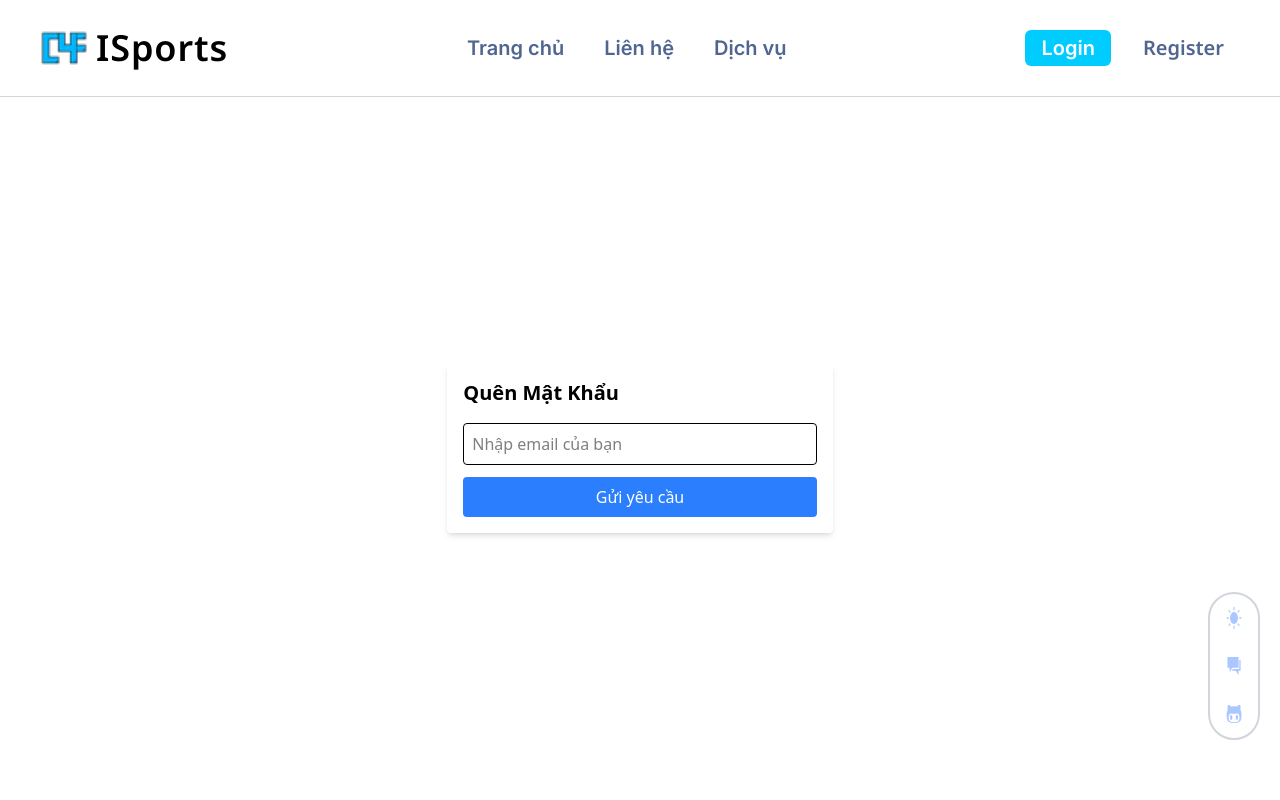
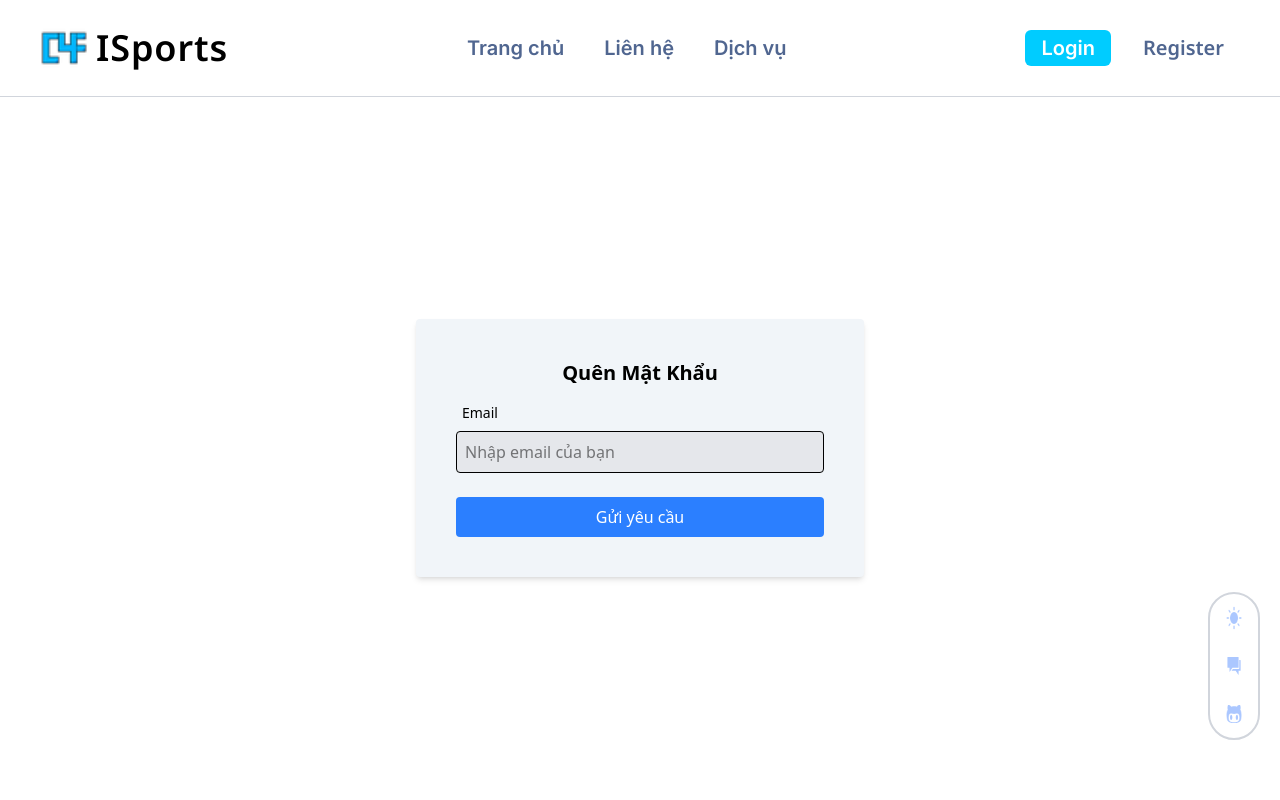
Before and after one commit to cuthanhcam/C4F-ISports-Frontend, a React (Vite) app: page /auth/forgot-password in a window 1280 px wide. Shown: the top 800 px of the page. Built offline with nearby package versions, Linux system fonts and the light colour scheme.

Commit message:
styles forgot-password, reset-password, change logic -> register

```diff
--- a/src/Components/ForgotPassword.tsx
+++ b/src/Components/ForgotPassword.tsx
@@ -13,7 +13,6 @@ const ForgotPassword = () => {
 
     try {
       const res = await forgotPassword({ email }); // Nhận response từ API
-      console.log("Phản hồi từ API:", res); // Debug log
       setMessage(res?.message || "Kiểm tra email để đặt lại mật khẩu!");
     } catch (error: any) {
       setMessage(`❌ ${error?.Error || "Có lỗi xảy ra!"}`);
@@ -25,18 +24,22 @@ const ForgotPassword = () => {
 
   return (
     <div className="h-screen pt-24 flex items-center justify-center">
-      <div className="max-w-md mx-auto p-4 bg-white shadow-md rounded">
-        <h2 className="text-xl font-bold mb-4">Quên Mật Khẩu</h2>
-        {message && <p className="text-center text-red-500">{message}</p>}
-        <form onSubmit={handleSubmit} className="space-y-3">
+      <div className="w-md mx-auto p-6 bg-slate-100 shadow-md rounded">
+        <div className="py-4">
+          <h2 className="text-xl font-bold mb-4 text-center">Quên Mật Khẩu</h2>
+          {message && <p className="text-center text-green-500 py-4">{message}</p>}
+          <form onSubmit={handleSubmit} className="flex flex-col gap-6 px-4">
+            <div className="flex flex-col gap-2">
+              <label htmlFor="" className="text-sm pl-1.5">Email</label>
               <input
                 type="email"
-            className="w-full p-2 border rounded"
+                className="w-full p-2 border rounded outline-none bg-gray-200"
                 placeholder="Nhập email của bạn"
                 value={email}
                 onChange={(e) => setEmail(e.target.value)}
                 required
               />
+            </div>
             <button
               type="submit"
               className="w-full bg-blue-500 text-white p-2 rounded cursor-pointer"
@@ -47,6 +50,7 @@ const ForgotPassword = () => {
           </form>
         </div>
       </div>
+    </div>
   );
 };
 
--- a/src/Components/Layout/Header.tsx
+++ b/src/Components/Layout/Header.tsx
@@ -9,8 +9,8 @@ import { CiLogout } from "react-icons/ci";
 import { HiOutlineBell } from "react-icons/hi2";
 
 interface HeaderProps {
-    isLogin: boolean;
-    setIsLogin: (value: boolean) => void;
+    isLogin: string;
+    setIsLogin: (value: string) => void;
 }
 
 
@@ -101,11 +101,19 @@ const Header: React.FC<HeaderProps> = ({ isLogin, setIsLogin }) => {
                         </div>
                     ) : (
                         <>
-                            <Link to="/auth/login" onClick={() => setIsLogin(!isLogin)} className={`text-xl text-text-primary font-secondary font-semibold px-4 py-1 rounded-md cursor-pointer hover:scale-110 transition-transform duration-300 ease-in-out ${isLogin ? "dark:text-white" : "text-white dark:text-black bg-btn-primary"}`}>
+                            <Link to="/auth/login" onClick={() => {
+                                if (isLogin !== 'login') {
+                                    setIsLogin('login');
+                                }
+                            }} className={`text-xl text-text-primary font-secondary font-semibold px-4 py-1 rounded-md cursor-pointer hover:scale-110 transition-transform duration-300 ease-in-out ${isLogin !== 'login' ? "dark:text-white" : "text-white dark:text-black bg-btn-primary"}`}>
                                 Login
                             </Link>
 
-                            <Link to="/auth/register" onClick={() => setIsLogin(!isLogin)} className={`text-xl text-text-primary font-primary font-semibold px-4 py-1 rounded-md cursor-pointer hover:scale-110 transition-transform duration-300 ease-in-out ${isLogin ? "bg-btn-primary text-white dark:text-black" : "dark:text-white"}`}>
+                            <Link to="/auth/register" onClick={() => {
+                                if (isLogin !== 'register') {
+                                    setIsLogin('register');
+                                }
+                            }} className={`text-xl text-text-primary font-primary font-semibold px-4 py-1 rounded-md cursor-pointer hover:scale-110 transition-transform duration-300 ease-in-out ${isLogin === 'register' ? "bg-btn-primary text-white dark:text-black" : "dark:text-white"}`}>
                                 Register
                             </Link>
                         </>
--- a/src/Components/ResetPasswordForm.tsx
+++ b/src/Components/ResetPasswordForm.tsx
@@ -1,6 +1,7 @@
 import { useSearchParams } from "react-router-dom";
 import { useState } from "react";
-
+import { IoMdEye } from "react-icons/io";
+import { IoMdEyeOff } from "react-icons/io";
 export default function ResetPasswordForm() {
   const [searchParams] = useSearchParams();
   const token = searchParams.get("token");
@@ -9,6 +10,7 @@ export default function ResetPasswordForm() {
   const [newPassword, setNewPassword] = useState("");
   const [confirmPassword, setConfirmPassword] = useState("");
   const [message, setMessage] = useState("");
+  const [showPassword, setShowPassword] = useState(false);
 
   if (!token || !email) {
     return (
@@ -58,11 +60,15 @@ export default function ResetPasswordForm() {
 
   return (
     <div className="flex items-center justify-center min-h-screen bg-gray-100">
-      <div className="w-full max-w-md p-6 bg-white shadow-lg rounded-lg">
-        <h2 className="text-2xl font-semibold text-center text-gray-800 mb-2">
+      <div className="w-full max-w-lg p-6 bg-white shadow-lg rounded-lg">
+        <div className="p-6">
+          <h2 className="text-2xl font-semibold text-center text-gray-800 mb-6">
             Reset Password
           </h2>
-        <p className="text-center text-gray-600 mb-4">Email: {email}</p>
+          <p className="flex justify-center gap-1 text-gray-600 mb-4">
+            Xin chào:
+            <span className="font-medium">{email}</span>
+          </p>
 
           {message && (
             <p
@@ -76,21 +82,39 @@ export default function ResetPasswordForm() {
             </p>
           )}
 
-        <form onSubmit={handleSubmit} className="space-y-4">
+          <form onSubmit={handleSubmit} className="space-y-4 py-2">
+            <div className="relative">
+              <div className="flex flex-col gap-2">
+                <label htmlFor="" className="text-sm pl-1.5">Password</label>
+                <div className="relative">
                   <input
-            type="password"
+                    type={showPassword ? "text" : "password"}
                     placeholder="Enter new password"
                     value={newPassword}
                     onChange={(e) => setNewPassword(e.target.value)}
                     className="w-full px-4 py-2 border border-gray-300 rounded-md focus:outline-none focus:ring-2 focus:ring-blue-500"
                   />
+                  {!showPassword ? <IoMdEyeOff className="absolute top-1/2 -translate-y-1/2 right-2 cursor-pointer" onClick={() => setShowPassword(prev => !prev)}/>
+                  : <IoMdEye className="absolute top-1/2 -translate-y-1/2 right-2 cursor-pointer" onClick={() => setShowPassword(prev => !prev)}/>}
+                </div>
+              </div>
+            </div>
+            <div className="relative pb-4">
+              <div className="flex flex-col gap-2">
+                <label htmlFor="" className="text-sm pl-1.5">Confirm password</label>
+                <div className="relative">
                   <input
-            type="password"
+                    type={showPassword ? "text" : "password"}
                     placeholder="Confirm new password"
                     value={confirmPassword}
                     onChange={(e) => setConfirmPassword(e.target.value)}
                     className="w-full px-4 py-2 border border-gray-300 rounded-md focus:outline-none focus:ring-2 focus:ring-blue-500"
                   />
+                  {!showPassword ? <IoMdEyeOff className="absolute top-1/2 -translate-y-1/2 right-2 cursor-pointer" onClick={() => setShowPassword(prev => !prev)}/>
+                  : <IoMdEye className="absolute top-1/2 -translate-y-1/2 right-2 cursor-pointer" onClick={() => setShowPassword(prev => !prev)}/>}
+                </div>
+              </div>
+            </div>
             <button
               type="submit"
               className="w-full py-2 text-white bg-blue-500 rounded-md hover:bg-blue-600 transition duration-200"
@@ -100,5 +124,6 @@ export default function ResetPasswordForm() {
           </form>
         </div>
       </div>
+    </div>
   );
 }
--- a/src/Hooks/header.ts
+++ b/src/Hooks/header.ts
@@ -1,7 +1,7 @@
 import { useState } from "react";
 
 export default function useHeader() {
-    const [isLogin, setIsLogin] = useState(false);
+    const [isLogin, setIsLogin] = useState('login');
 
     return {
         isLogin,
```
Lines whose indentation alone changed are shown as unchanged.
